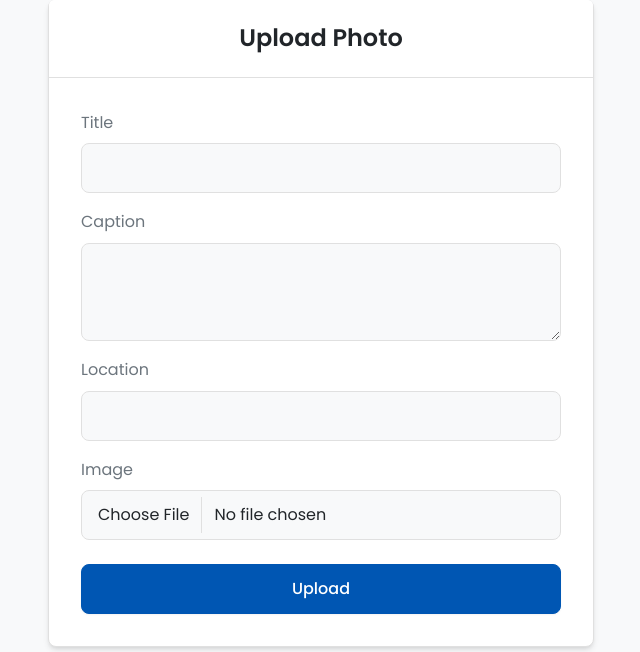
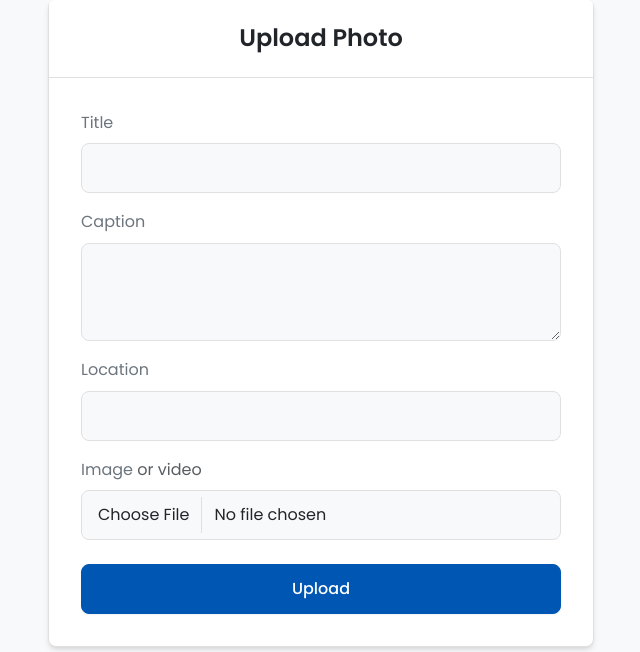
Before and after one commit to Arafat6462/Python-Photo-Sharing, a Django app: template photos/templates/upload_photo.html in a window 1280 px wide. Shown: the part 121-773 px from the top of the page, without its empty margins (319-959 px from the left). Run offline with Django 3.2, Linux system fonts and the light colour scheme; the template is opened without the code that fills it: values that come from a table or form of the project are taken from there, others are empty.

Commit message:
Update help text for image upload and improve label formatting in upload form

```diff
--- a/photos/forms.py
+++ b/photos/forms.py
@@ -27,7 +27,7 @@ class PhotoUploadForm(forms.ModelForm):
             'image': forms.ClearableFileInput(attrs={'class': 'form-control'}),
         }
         help_texts = {
-            'image': 'Upload an image or video file.',
+            'image': ' or video',
         }
 
     def __init__(self, *args, **kwargs):
--- a/photos/templates/upload_photo.html
+++ b/photos/templates/upload_photo.html
@@ -5,7 +5,12 @@
 {% block form_content %}
     {% for field in form %}
         <div class="mb-3">
-            <label for="{{ field.id_for_label }}" class="form-label">{{ field.label }}</label>
+            <label for="{{ field.id_for_label }}" class="form-label">
+                {{ field.label }}
+                {% if field.help_text %}
+                    <label class="text-muted">{{ field.help_text }}</label>
+                {% endif %}
+            </label>
             {{ field }}
             {% for error in field.errors %}
                 <div class="text-danger mt-1">{{ error }}</div>
```
